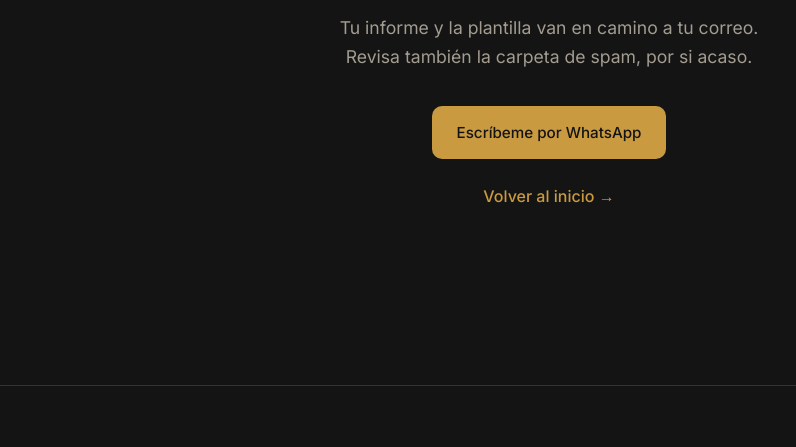
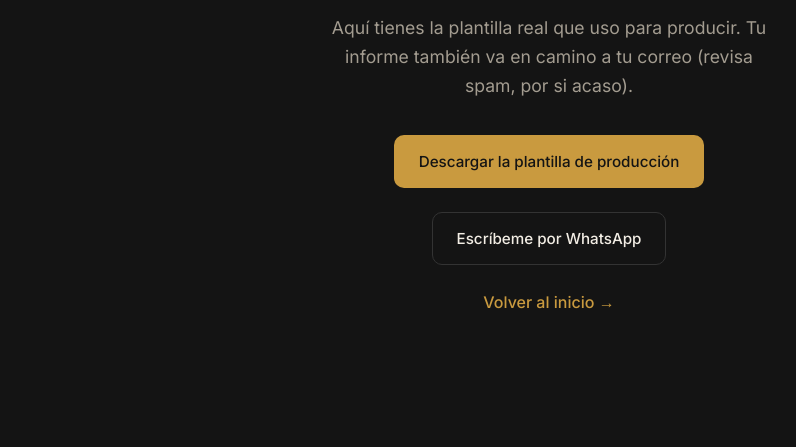
Before and after one commit to sergioandresgiraldoarango-cloud/sergiogiraldoarango, a plain HTML site: page gracias.html in a window 1280 px wide. Shown: the part 328-775 px from the top of the page, without its empty margins (91-887 px from the left). Drawn offline with Linux system fonts and the light colour scheme.

Commit message:
Plantilla de produccion (xlsx) + descarga en pagina de gracias
Co-Authored-By: Claude Opus 4.8 <noreply@anthropic.com>

```diff
--- a/gracias.html
+++ b/gracias.html
@@ -25,8 +25,10 @@
     <div class="gracias">
       <span class="dots" aria-hidden="true"><span></span><span></span><span></span><span></span></span>
       <h1>Gracias.</h1>
-      <p>Tu informe y la plantilla van en camino a tu correo. Revisa también la carpeta de spam, por si acaso.</p>
-      <a class="btn btn--laton" href="https://wa.me/573154701001" target="_blank" rel="noopener">Escríbeme por WhatsApp</a>
+      <p>Aquí tienes la plantilla real que uso para producir. Tu informe también va en camino a tu correo (revisa spam, por si acaso).</p>
+      <a class="btn btn--laton" href="/assets/plantilla-produccion-eventos.xlsx" download>Descargar la plantilla de producción</a>
+      <div class="spacer"></div>
+      <a class="btn btn--ghost" href="https://wa.me/573154701001" target="_blank" rel="noopener">Escríbeme por WhatsApp</a>
       <div class="spacer"></div>
       <a class="link-arrow" href="/">Volver al inicio →</a>
     </div>
```
Also changed, not shown: 1 other file.
